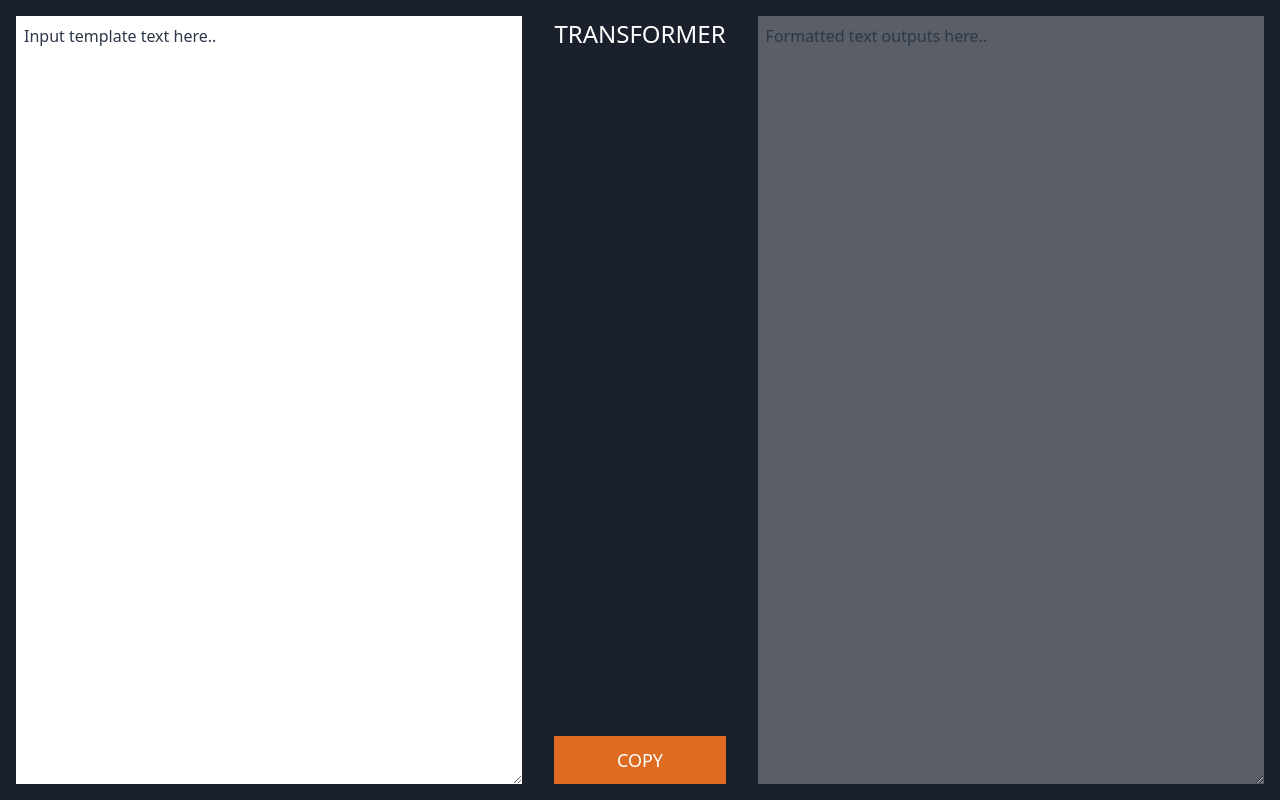
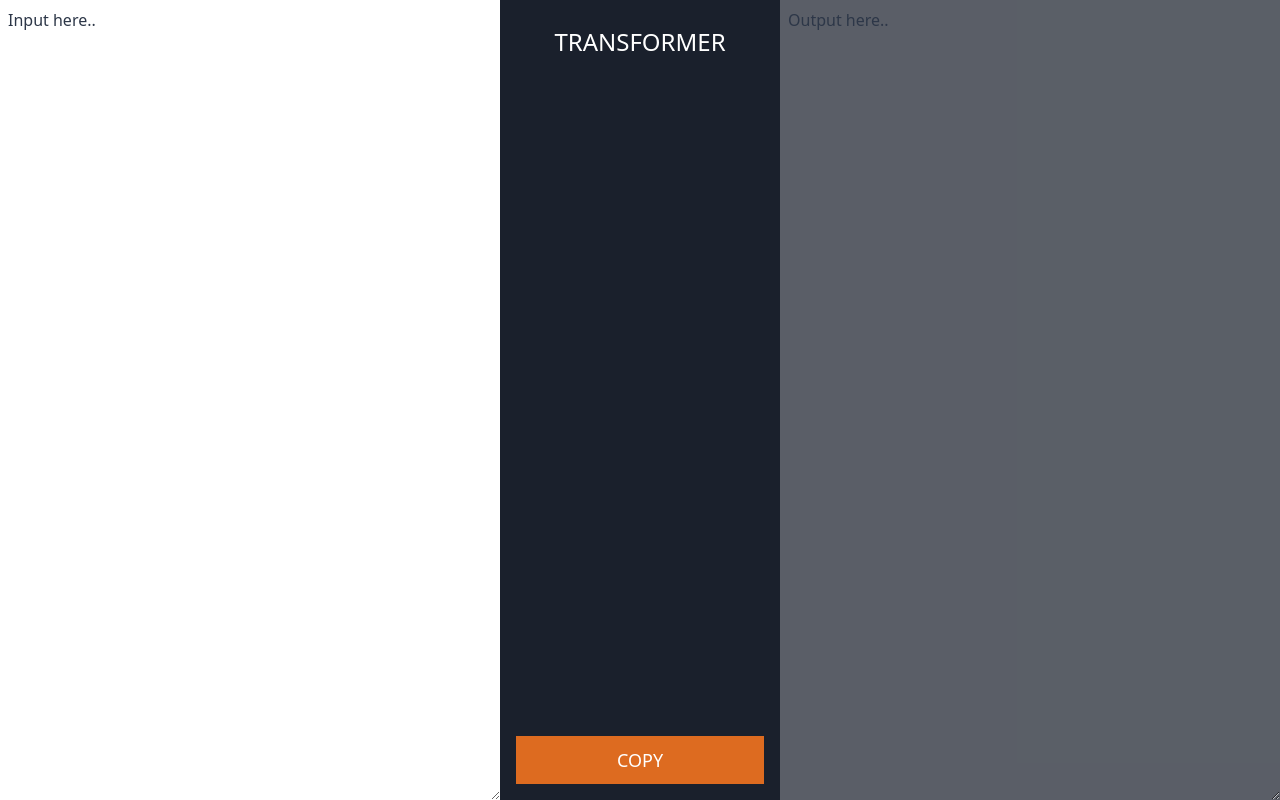
Before and after one commit to ashco/text-formatter, a Next.js app: page / in a window 1280 px wide. Built offline with nearby package versions, Linux system fonts and the light colour scheme.

Commit message:
Better formatting

```diff
--- a/components/Button.js
+++ /dev/null
@@ -1,11 +0,0 @@
-import React from 'react'
-
-const Button = ({children, onClick}) => {
-  return (
-    <button onClick={onClick} className='bg-orange-600 hover:bg-orange-700 focus:bg-orange-700 text-white flex items-center justify-around w-full h-12 font-medium text-lg'>
-      {children}
-    </button>
-  )
-}
-
-export default Button
--- a/components/Container.js
+++ /dev/null
@@ -1,12 +0,0 @@
-import Textarea from './Textarea'
-import Button from './Button'
-
-const Container = ({type, mode, children}) => {
-  return (
-    <div className={`w-full p-2 flex flex-col p-3 items-center space-y-3 justify-between sm:h-full sm:p-4 ${type == 'center' ? 'h-30 sm:w-64' : 'h-35'}`}>
-      {children}
-    </div>
-  )
-}
-
-export default Container
--- a/components/Main.js
+++ b/components/Main.js
@@ -1,7 +1,5 @@
 import React from 'react'
 
-import Container from './Container'
-import Button from './Button'
 import Textarea from './Textarea'
 import InputField from './InputField'
 
@@ -74,34 +72,20 @@ const Main = () => {
   }, [inputText, variables])
 
   return (
-    <main className="h-full sm:flex justify-between bg-gray-900">
-      <Container>
-        <Textarea value={inputText} placeholder="Input template text here.." handleChange={handleTextareaChange}/>
-      </Container>
-      <Container type="center">
-        <h1 className="text-white font-medium text-2xl">TRANSFORMER</h1>
-        {Object.keys(variables).map(v => (
-          <InputField key={v} name={v} placeholder={v} handleChange={handleInputChange} />
-        ))}
-        <Button onClick={handleCopyText}>
-          COPY
-        </Button>
-      </Container>
-      <Container>
-        <Textarea type='output' placeholder="Formatted text outputs here.." disabled={true} value={outputText}/>
-      </Container>
-      {/* <Container mode="input">
-        <Textarea value={inputText} placeholder="Input template text here.." handleChange={handleTextareaChange}/>
-        {Object.keys(variables).map(v => (
-          <InputField key={v} name={v} placeholder={v} handleChange={handleInputChange} />
-        ))}
-      </Container>
-      <Container mode="output">
-        <Button onClick={handleCopyText}>
-          COPY
-        </Button>
-        <Textarea type='output' placeholder="Formatted text outputs here.." disabled={true} value={outputText}/>
-      </Container> */}
+    <main className="grid grid-rows-mobile sm:grid-rows-desktop sm:grid-cols-desktop">
+      <Textarea value={inputText} placeholder="Input here.." handleChange={handleTextareaChange}/>
+      <div className="min-h-30 flex flex-col justify-between sm:m-4">
+        <h1 className="text-white font-medium text-2xl text-center my-2">TRANSFORMER</h1>
+        <div className="flex flex-col space-y-2">
+            {Object.keys(variables).map(v => (
+              <InputField key={v} name={v} placeholder={v} handleChange={handleInputChange} />
+            ))}
+          <button onClick={handleCopyText} className="bg-orange-600 hover:bg-orange-700 focus:bg-orange-700 text-white flex items-center justify-around w-full h-12 font-medium text-lg">
+            COPY
+          </button>
+        </div>
+      </div>
+      <Textarea type='output' placeholder="Output here.." disabled={true} value={outputText}/>
     </main>
   )
 }
--- a/components/Textarea.js
+++ b/components/Textarea.js
@@ -1,6 +1,6 @@
 const Textarea = ({value, disabled = false, handleChange, placeholder}) => {
   return (
-      <textarea onChange={handleChange} value={value} disabled={disabled} placeholder={placeholder} className={`w-full h-full p-2 disabled:bg-white placeholder-gray-800`} />
+      <textarea onChange={handleChange} value={value} disabled={disabled} placeholder={placeholder} className={`w-full h-35 sm:h-full p-2 disabled:bg-white placeholder-gray-800`} />
   )
 }
 
--- a/pages/index.js
+++ b/pages/index.js
@@ -3,9 +3,8 @@ import Nav from '../components/Nav'
 import Main from '../components/Main'
 
 const IndexPage = () => (
-  <div className="flex flex-col h-screen">
+  <div className="flex flex-col min-h-screen bg-gray-900 s:h-screen">
     <Meta/>
-    {/* <Nav/> */}
     <Main />
   </div>
 
--- a/tailwind.config.js
+++ b/tailwind.config.js
@@ -5,13 +5,21 @@ module.exports = {
   theme: {
     extend: {
       height: {
-        '30': '30%',
-        '35': '35%',
+        '30': '30vh',
+        '35': '35vh',
       },
       minHeight: {
+        '30': '30vh',
         '1/4': '25%',
         '1/2': '50%',
         '3/4': '75%',
+      },
+      gridTemplateRows: {
+        'mobile': '35vh 1fr 35vh',
+        'desktop': '100vh'
+      },
+      gridTemplateColumns: {
+        'desktop': '1fr 280px 1fr',
       }
     },
   },
```
